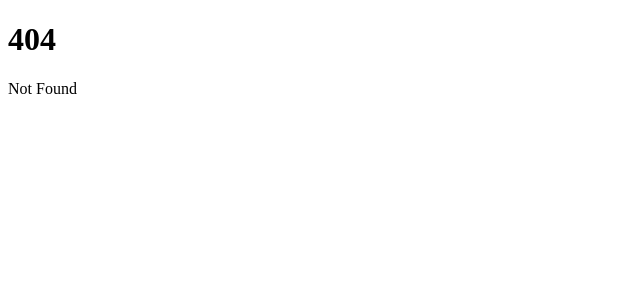
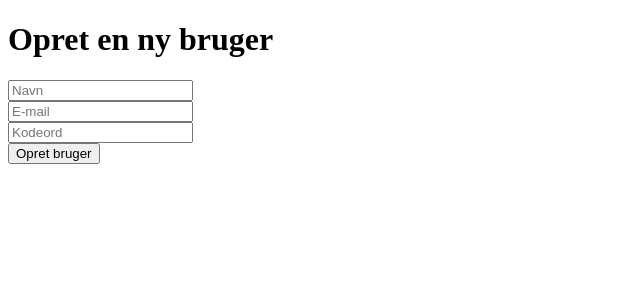
Before and after one commit to aldal18/DiaMon2, a SvelteKit app: page /register in a window 1280 px wide. Before the commit this address had no page. Shown: the top 300 px of the page, without its empty margins (0-640 px from the left). Built offline with nearby package versions, Linux system fonts and the light colour scheme.

Commit message:
registrering samt basal login funktionalitet implementeret. Kontrol af Token arbejdes på

```diff
--- a/package.json
+++ b/package.json
@@ -25,6 +25,9 @@
 	},
 	"type": "module",
 	"dependencies": {
-		"@prisma/client": "^5.13.0"
+		"@prisma/client": "^5.13.0",
+		"@sveltestrap/sveltestrap": "^6.2.7",
+		"bcryptjs": "^2.4.3",
+		"jsonwebtoken": "^9.0.2"
 	}
 }
--- a/src/routes/+page.svelte
+++ b/src/routes/+page.svelte
@@ -1,2 +1 @@
-<h1>Welcome to SvelteKit</h1>
-<p>Visit <a href="https://kit.svelte.dev">kit.svelte.dev</a> to read the documentation</p>
+<h1>Velkommen til DiaMon2 - din platform for Telemedicinsk Diabetesmonitorering </h1>
--- /dev/null
+++ b/src/routes/api/login/+server.js
@@ -0,0 +1,21 @@
+import { PrismaClient } from '@prisma/client';
+import bcrypt from 'bcryptjs';
+import jwt from 'jsonwebtoken';
+
+export async function POST({ request, cookies }) {
+    const body = await request.json();
+    const { username, password } = body;
+    const prisma = new PrismaClient();
+    const user = await prisma.user.findFirst({ where: { email: username } });
+    console.log(user);
+    const match = bcrypt.compareSync(password, user.hashPass);
+    if (match) {
+        //cookies.set('session', 'user', { httpOnly: true, path: '/' }); // cookies
+        const token = jwt.sign({ id: user.id, email: user.email}, "s3cretStuff");
+        cookies.set('token', token, { httpOnly: true, path: '/' });
+        return new Response('OK', { status: 200 });
+        //return new Response('Logged in', { status: 200 });
+    } else {
+        return new Response('Unauthorized', { status: 401 });
+    }
+}
--- /dev/null
+++ b/src/routes/api/user/+server.js
@@ -0,0 +1,16 @@
+import { PrismaClient } from '@prisma/client'
+import bcrypt from 'bcryptjs'
+export async function POST({ request, cookies }) {
+    const body = await request.json();
+    const prisma = new PrismaClient();
+    const hash = await bcrypt.hashSync(body.pass);
+    const res = await prisma.user.create({
+        data: {
+            email: body.email,
+            name: body.name,
+            hashPass: hash
+        }
+    });
+    console.log(res);
+    return new Response('Bruger oprettet', { status: 201 });
+}
--- /dev/null
+++ b/src/routes/homepage/+page.svelte
@@ -0,0 +1 @@
+<h1>Hej username</h1>
--- /dev/null
+++ b/src/routes/register/+page.svelte
@@ -0,0 +1,40 @@
+<script>
+    let user = '';
+    let email = '';
+    let pass = '';
+
+    const addUser = async () => {
+        try {
+            const response = await fetch('api/user', {
+                method: 'POST',
+                headers: {
+                    'Content-Type': 'application/json'
+                },
+                body: JSON.stringify({
+                    name: user,
+                    email: email,
+                    pass: pass
+                })
+            });
+
+            if (response.ok) {
+                alert('Registreringen Lykkedes!');
+                user = '';
+                email = '';
+                pass = '';
+            } else {
+                alert('Registreringen Mislykkedes!');
+            }
+        } catch (error) {
+            console.error('Error adding user:', error);
+            alert('Noget gik galt ved brugerregistreringen');
+        }
+    };
+</script>
+
+
+<h1>Opret en ny bruger</h1>
+<div><input bind:value={user} placeholder="Navn" /></div>
+<div><input bind:value={email} placeholder="E-mail" /></div>
+<div><input type=password bind:value={pass} placeholder="Kodeord" /></div>
+<button on:click={addUser}>Opret bruger</button>
```
Also changed, not shown: src/routes/login/+page.svelte (added, +24 -0 lines), 1 other file (tests, documents, lock files or other folders).
